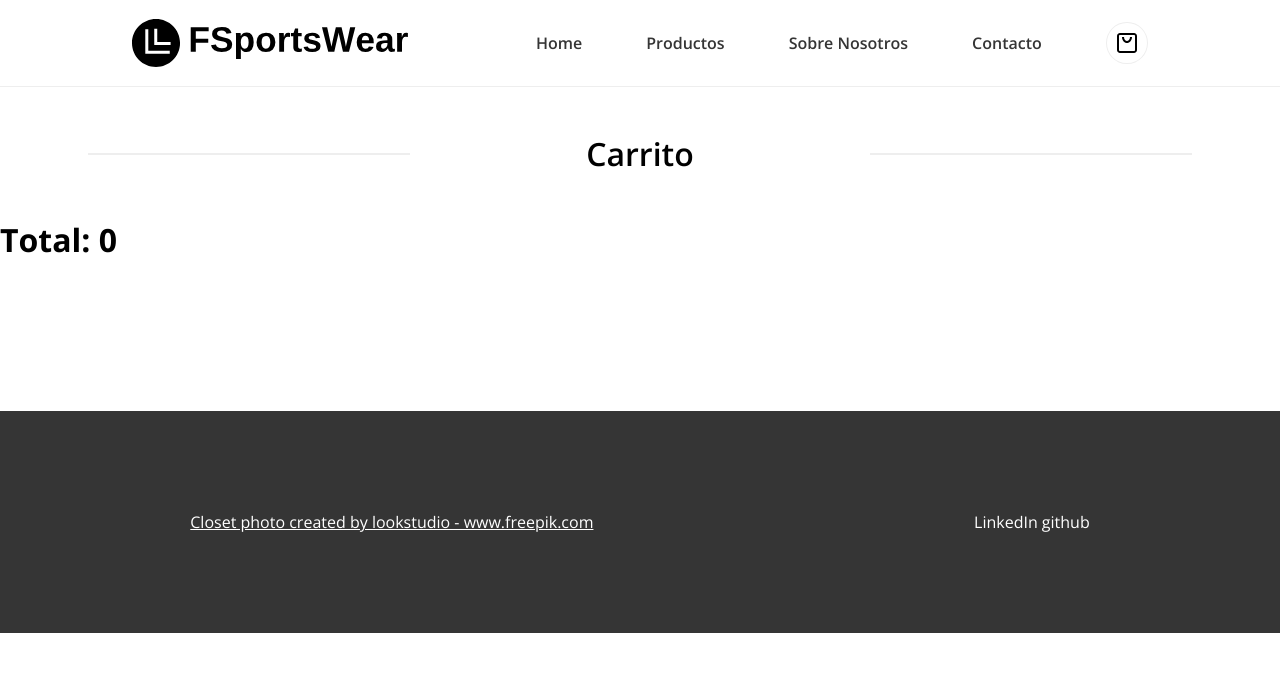
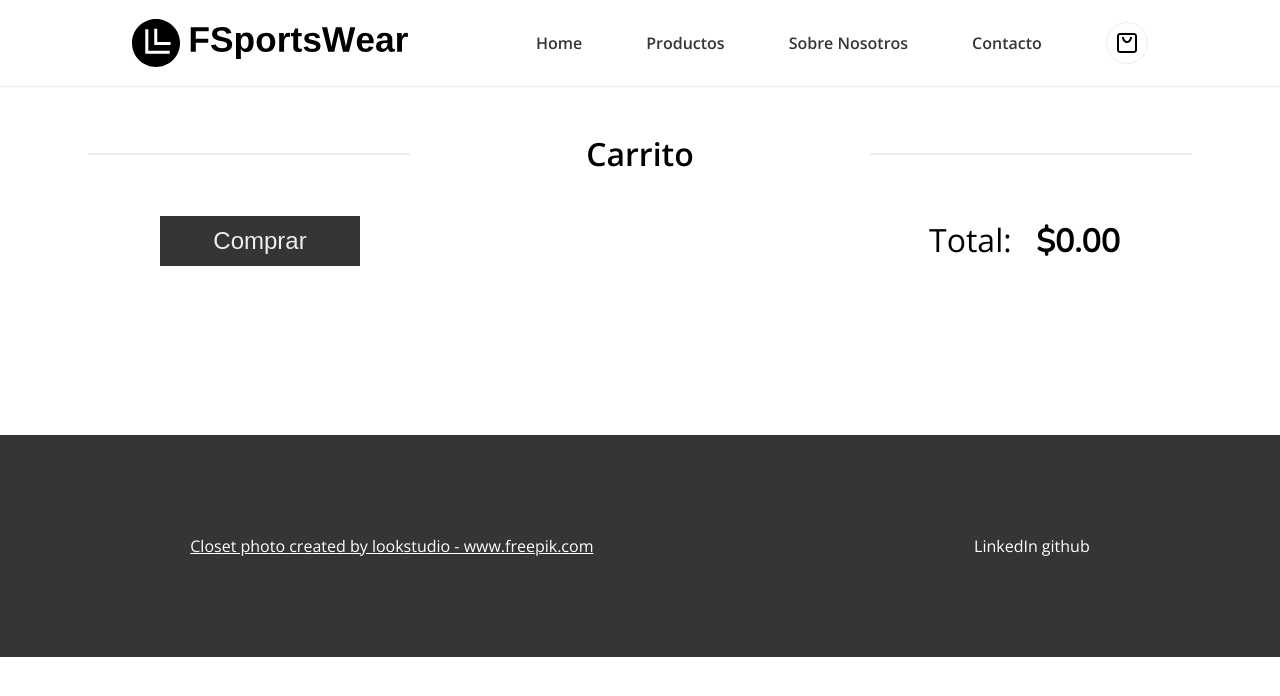
Before and after one commit to ValentinMarturet/react-ecommerce, a React (Vite) app: page /checkout in a window 1280 px wide. Shown: the top 696 px of the page. Built offline with nearby package versions, Linux system fonts and the light colour scheme.

Commit message:
terminando pagina de checkout

```diff
--- a/src/pages/Checkout/Checkout.jsx
+++ b/src/pages/Checkout/Checkout.jsx
@@ -4,10 +4,16 @@ import Layout from "../../Components/Layout/Layout";
 import Title from "../../Components/General/Title/Title";
 import CheckoutCard from "../../Components/Checkout/CheckoutCard/CheckoutCard";
 import { useSelector, useDispatch } from "react-redux";
+import Swal from "sweetalert2";
+import { clearCart } from "../../reducers/cartSlice";
+import { useNavigate } from "react-router-dom";
 
 const Checkout = () => {
   const cartItems = useSelector((state) => state.cart.cartItems);
   const products = useSelector((state) => state.products.products);
+
+  const dispatch = useDispatch();
+  const navigate = useNavigate();
 
   //   Funcion que encuentra un producto en el array de productos segun su id y devuelve el objeto producto
   const findProduct = (productArray, id) => {
@@ -19,6 +25,19 @@ const Checkout = () => {
       const product = findProduct(productArray, item.id);
       return acc + product.price * item.quantity;
     }, 0);
+  };
+
+  const handleCheckout = () => {
+    console.log("funciona");
+    Swal.fire({
+      position: "center",
+      icon: "success",
+      title: "Compra registrada",
+      showConfirmButton: false,
+      timer: 1500,
+    });
+    dispatch(clearCart());
+    navigate("/");
   };
 
   return (
@@ -40,8 +59,19 @@ const Checkout = () => {
             );
           })}
       </div>
-      <div>
-        <h1>Total: {getTotalPrice(products, cartItems)}</h1>
+      <div className={styles.operations_container}>
+        <div className={styles.operations}>
+          <button
+            onClick={() => handleCheckout()}
+            className={styles.checkout_btn}
+          >
+            Comprar
+          </button>
+          <h1 className={styles.price}>
+            <h2 className={styles.total}>Total:</h2> $
+            {getTotalPrice(products, cartItems).toFixed(2)}
+          </h1>
+        </div>
       </div>
     </Layout>
   );
--- a/src/pages/Checkout/Checkout.module.css
+++ b/src/pages/Checkout/Checkout.module.css
@@ -3,3 +3,49 @@
   flex-direction: column;
   align-items: center;
 }
+
+.operations_container {
+  width: 100%;
+  display: flex;
+  justify-content: center;
+}
+
+.operations {
+  width: 75%;
+  display: flex;
+  align-items: center;
+  justify-content: space-between;
+}
+
+.checkout_btn {
+  max-width: 200px;
+  height: 50px;
+  font-size: 1.5rem;
+  padding: 0.5rem;
+  width: calc(100% - 20px);
+  border: 1px solid #eee;
+  color: #eee;
+  font-weight: 500;
+  cursor: pointer;
+  transition: all 0.3s ease;
+  outline: none;
+  border: 2px solid #353535;
+  background-color: #353535;
+}
+
+.checkout_btn:hover {
+  background: #fff;
+  color: #353535;
+}
+
+.price {
+  font-family: "Nunito", sans-serif;
+}
+
+.total {
+  font-family: "Open Sans", sans-serif;
+  display: inline;
+  font-weight: 400;
+  font-size: 2rem;
+  padding-right: 1rem;
+}
```
